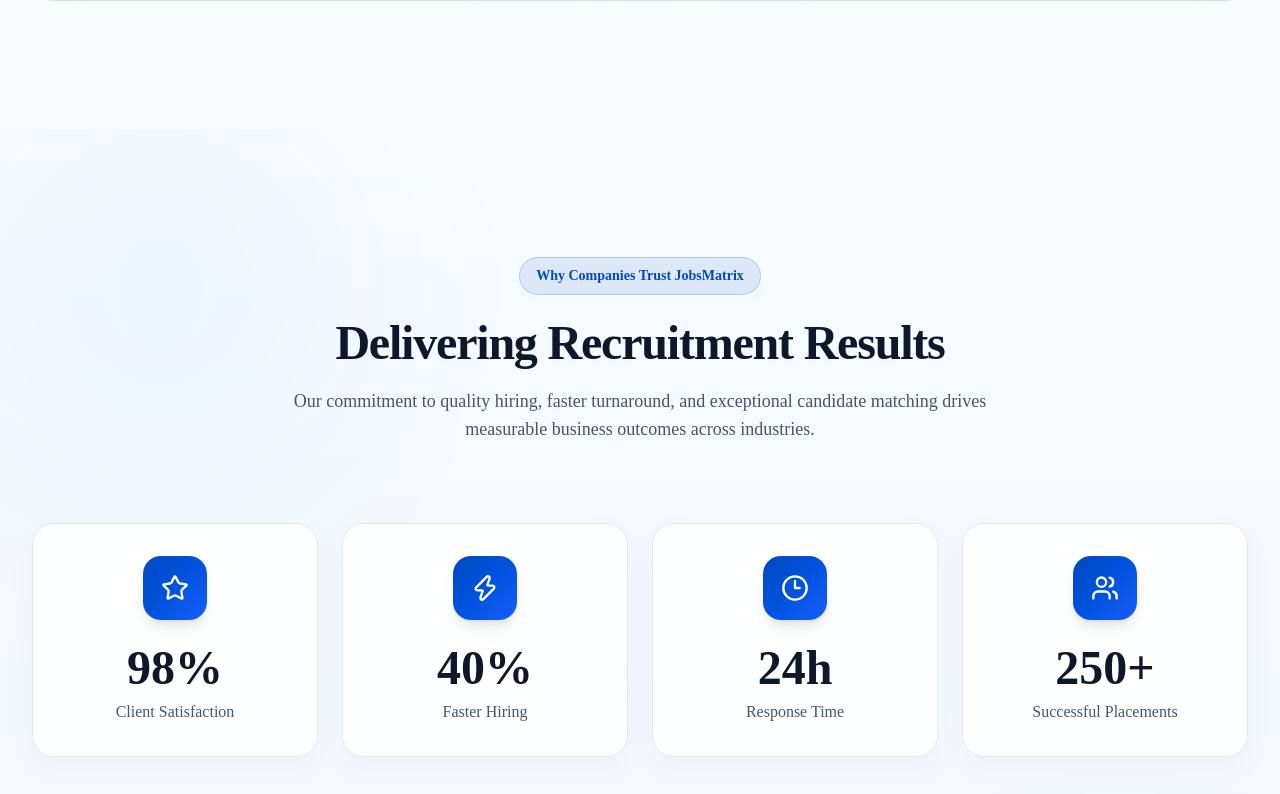
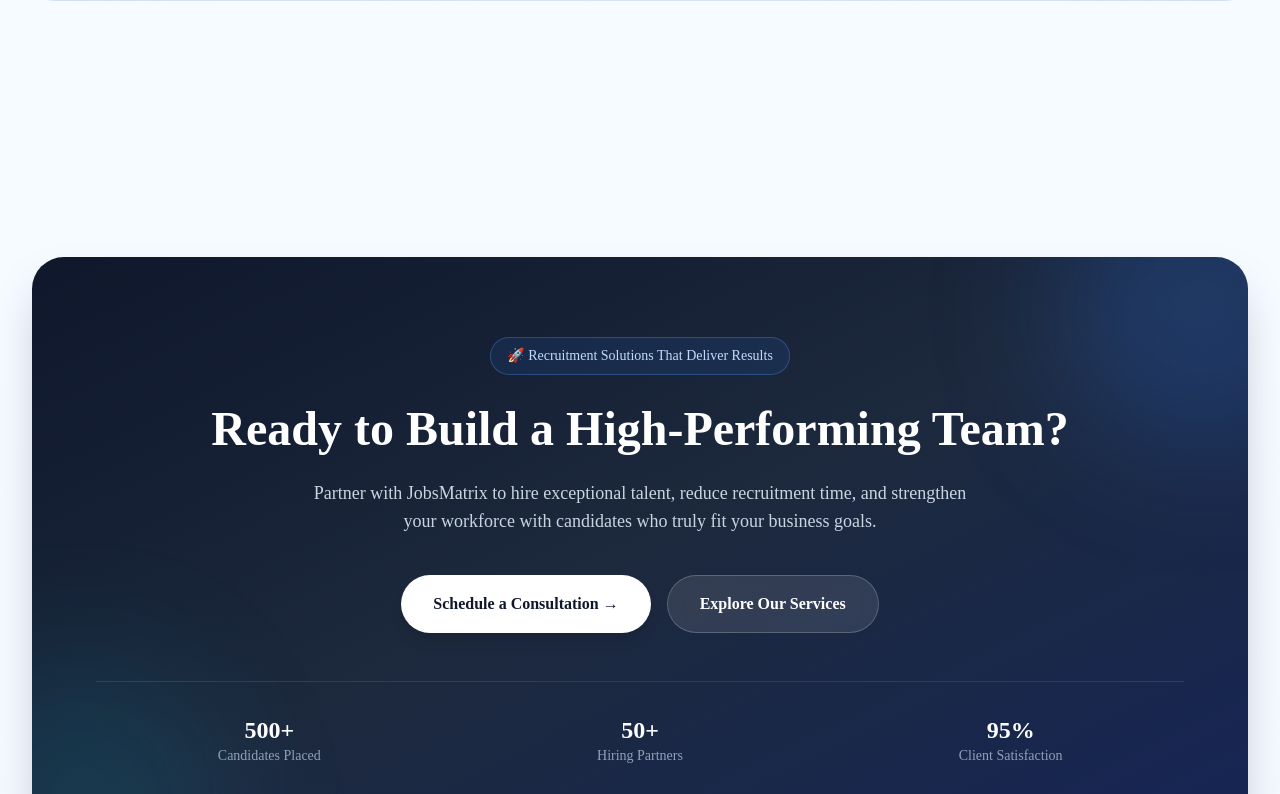
Before and after one commit to PankajAhakey-tech/jobs-matrix-frontend, a Next.js app: page / in a window 1280 px wide. Shown: the part 6886-7680 px from the top of the page. Built offline with nearby package versions, Linux system fonts and the light colour scheme.

Commit message:
first commit

```diff
--- a/app/page.tsx
+++ b/app/page.tsx
@@ -22,7 +22,7 @@ export default function Page() {
         <IndustriesSection />
         <WhyChooseUsSection />
         <ProcessTimelineSection />
-        <TrustMetricsSection />
+        {/* <TrustMetricsSection /> */}
         {/* <TestimonialsSection /> */}
         <CTASection />
         <ContactSection />
```
